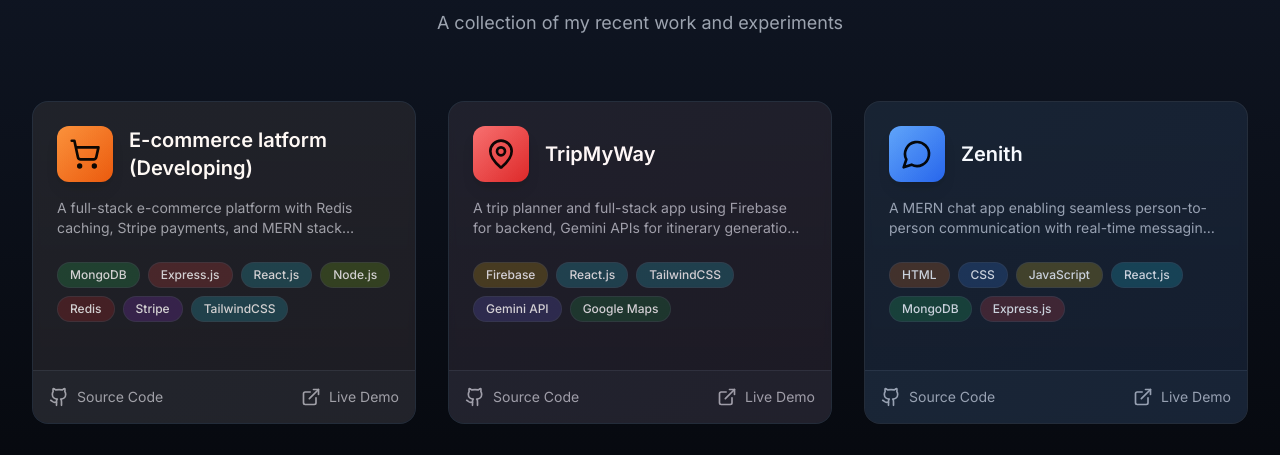
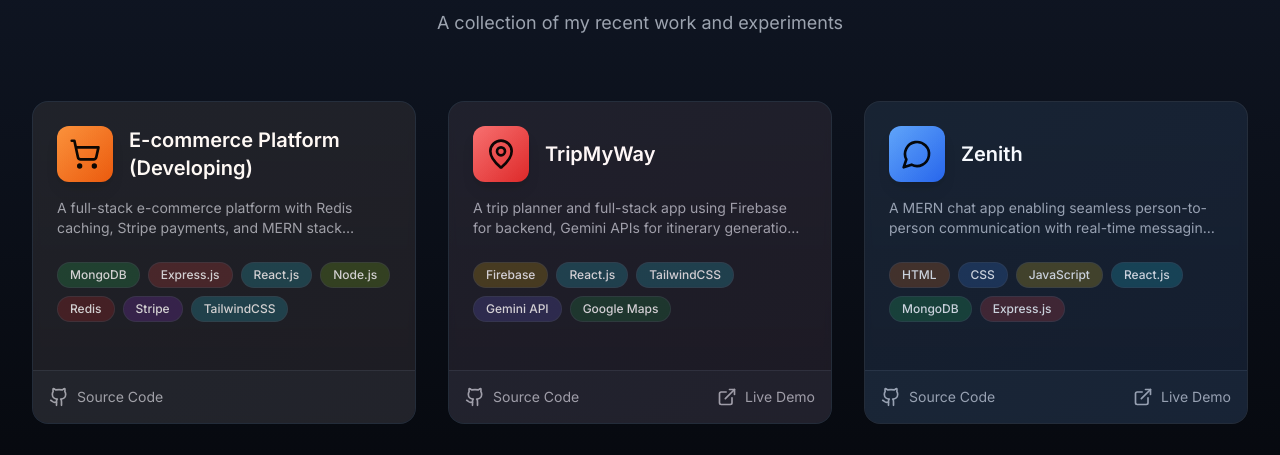
Before and after one commit to ashuguptajsx/Portfolio, a React (Vite) app: page / in a window 1280 px wide. Shown: the part 3671-4126 px from the top of the page. Built offline with nearby package versions, Linux system fonts and the light colour scheme.

Commit message:
Update Projects.jsx

```diff
--- a/src/components/Projects.jsx
+++ b/src/components/Projects.jsx
@@ -31,11 +31,11 @@ const Projects = () => {
 
   const projects = [
     {
-      title: "E-commerce latform (Developing)",
+      title: "E-commerce Platform (Developing)",
       description: "A full-stack e-commerce platform with Redis caching, Stripe payments, and MERN stack implementation for optimal performance and secure transactions.",
       techStack: ["MongoDB", "Express.js", "React.js", "Node.js", "Redis", "Stripe", "TailwindCSS"],
-      github: "https://github.com/ashu-1403/ecommerce-platform",
-      demo: "https://ecommerce-platform.vercel.app", // Update with actual demo link
+      github: "https://github.com/ashuguptajsx/redis-ecommerce-backend",
+      // demo: "https://ecommerce-platform.vercel.app", // Update with actual demo link
       icon: <ShoppingCart className="w-8 h-8" />,
       color: "from-orange-400 to-orange-600"
     },
```
